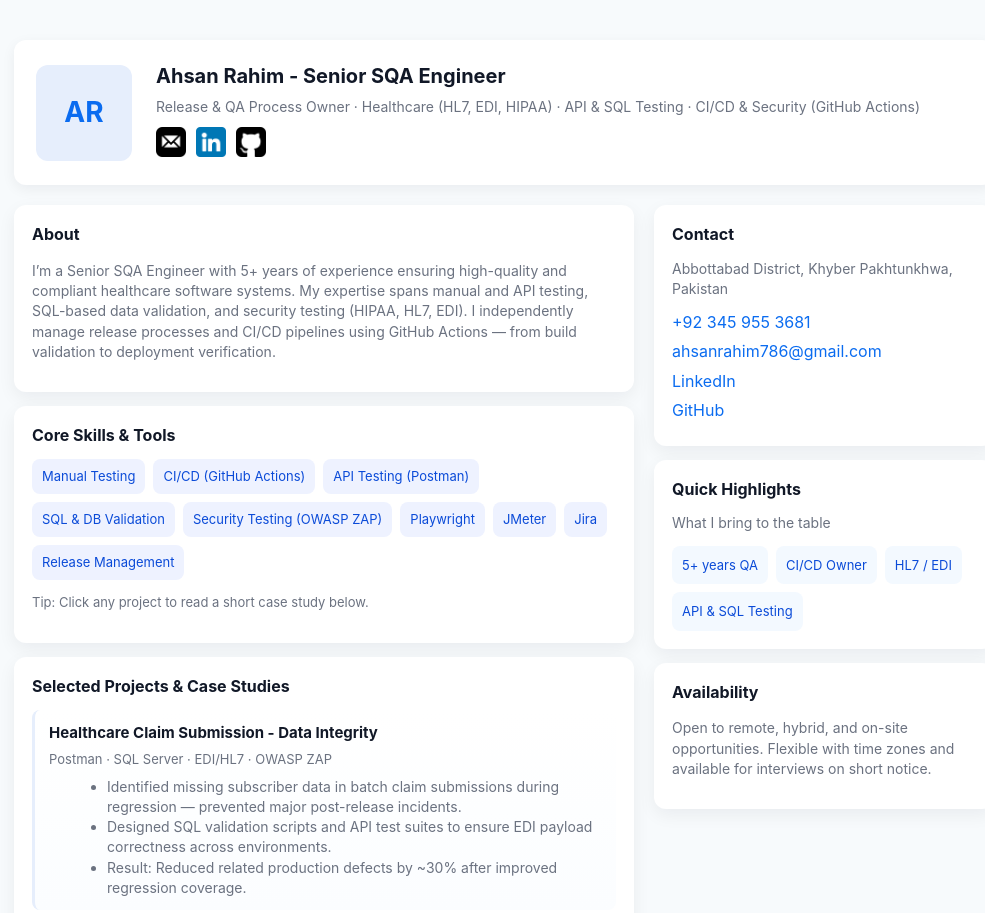
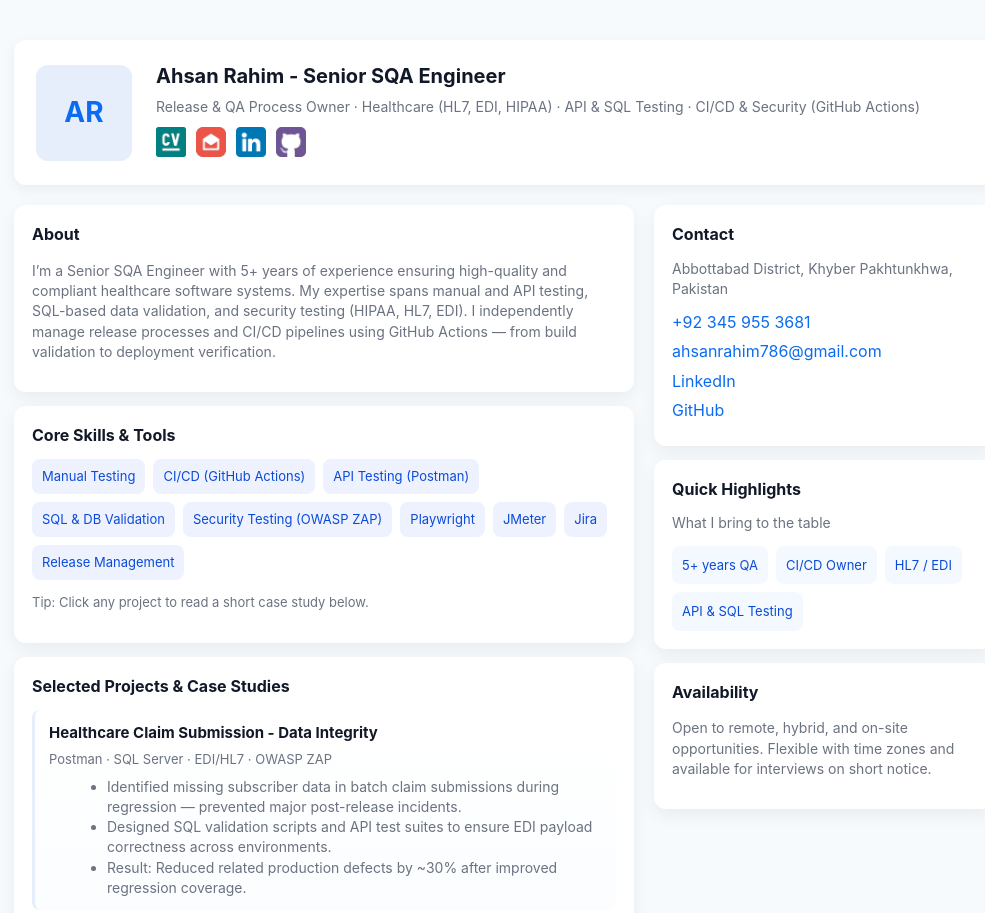
Before and after one commit to ahsanrahim786/ahsanrahim786.github.io, a plain HTML site: page index.html in a window 1280 px wide. Shown: the top 913 px of the page, without its empty margins (136-1121 px from the left). Drawn offline with Linux system fonts and the light colour scheme.

Commit message:
Icons Settings

```diff
--- a/index.html
+++ b/index.html
@@ -204,6 +204,13 @@
       font-size: 13px;
       color: var(--muted)
     }
+    .icons {
+      /* width: 30px;
+      height: 30px; */
+    }
+    .icons:hover {
+      transform: translateY(-2px);
+    }
   </style>
 </head>
 
@@ -213,6 +220,7 @@
     <!-- HERO -->
     <header class="hero">
       <div class="avatar" aria-hidden="true">AR</div>
+      <!-- <div class="avatar" aria-hidden="true"><img src="img/ahsan-rahim.png" alt="Ahsan Rahim" style="width: 110px; height: 110px;"></div> -->
       <div>
         <h1>Ahsan Rahim - Senior SQA Engineer</h1>
         <p class="muted">Release & QA Process Owner · Healthcare (HL7, EDI, HIPAA) · API & SQL Testing · CI/CD &
@@ -226,19 +234,19 @@
         </div> -->
 
         <div style="margin-top: 10px; display: flex; align-items: center; gap: 10px;">
-          <a href="mailto:ahsanrahim786@gmail.com" title="Email Me">
-            <img src="img/email-square-mono.png" alt="Email" style="width: 30px; height: 30px;">
+          <a class="icons" href="https://linkedin.com/in/ahsanrahim786" target="_blank" rel="noopener" title="Resume">
+            <img src="img/square-resume.png" alt="Resume" style="width: 30px; height: 30px;">
           </a>
-
-          <a href="https://www.linkedin.com/in/ahsanrahim786" target="_blank" rel="noopener" title="LinkedIn">
-            <img src="img/linkedin-square-color.png" alt="LinkedIn" style="width: 30px; height: 30px;">
+          <a class="icons" href="mailto:ahsanrahim786@gmail.com" title="Email Me">
+            <img src="img/square-email.png" alt="Email" style="width: 30px; height: 30px;">
           </a>
-
-          <a href="https://github.com/ahsanrahim786" target="_blank" rel="noopener" title="GitHub">
-            <img src="img/github-square-mono.png" alt="GitHub" style="width: 30px; height: 30px;">
+          <a class="icons" href="https://www.linkedin.com/in/ahsanrahim786" target="_blank" rel="noopener" title="LinkedIn">
+            <img src="img/square-linkedin.png" alt="LinkedIn" style="width: 30px; height: 30px;">
+          </a>
+          <a class="icons" href="https://github.com/ahsanrahim786" target="_blank" rel="noopener" title="GitHub">
+            <img src="img/square-github.png" alt="GitHub" style="width: 30px; height: 30px;">
           </a>
         </div>
-
       </div>
     </header>
 
```
Also changed, not shown: img/ahsan-rahim.png (added), img/cv-1.png (deleted), img/cv-2.png (deleted), img/cv-square-mono.png (deleted), img/email-circle-color.png (deleted), img/email-circle-mono.png (deleted), img/email-square-mono.png (deleted), img/github-circle-color.png (deleted), img/github-circle-mono.png (deleted), img/github-square-mono.png (deleted), img/linkedin-circle-color.png (deleted), img/linkedin-circle-mono.png (deleted), img/square-email.png (added), img/square-github.png (added), 2 more files.
